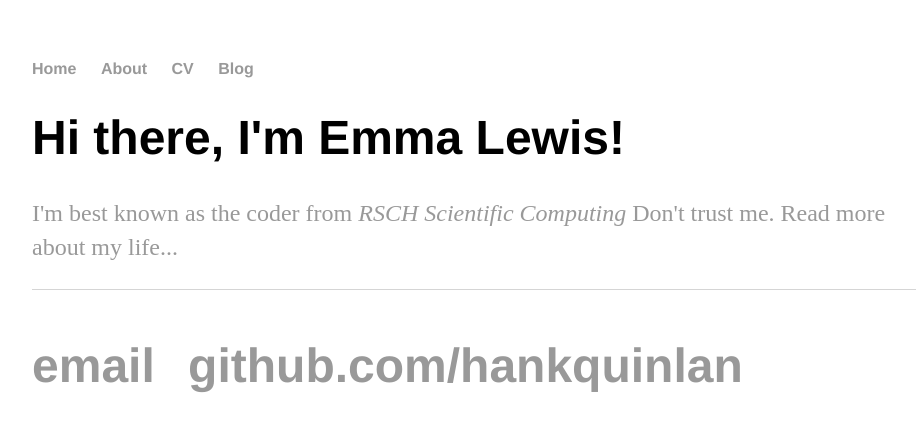
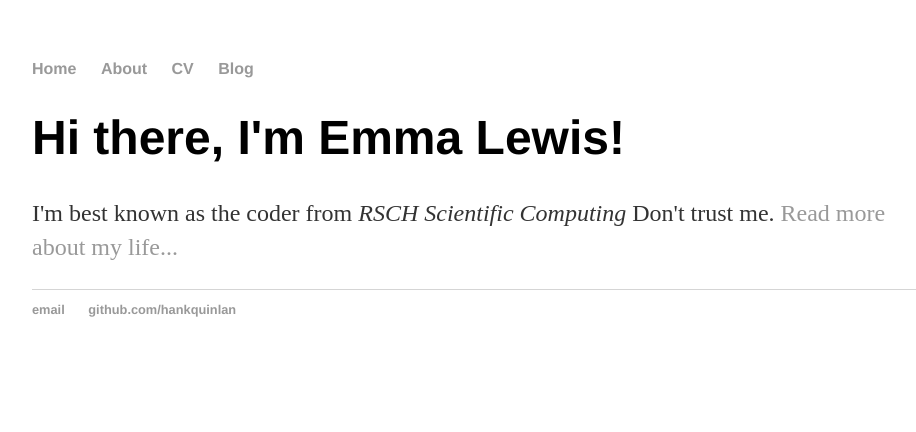
Before and after one commit to EmmaLewisMaclaren/EmmaLewisMaclaren.github.io, a Jekyll site: the page built from index.html, in a window 1280 px wide. Shown: the top 432 px of the page, without its empty margins (160-1076 px from the left). Built offline with Jekyll 4.4.1, drawn with Linux system fonts in a browser that asks for light colours.

Commit message:
Update main.css

```diff
--- a/css/main.css
+++ b/css/main.css
@@ -26,11 +26,11 @@ h1 {
 p {
     font-size: 1.5em;
     line-height: 1.4em;
-    color: #999;
+    color: #333;
 }
 footer {
     border-top: 1px solid #d5d5d5;
-    font-size: 3em;
+    font-size: 0.8em;
 }
 
 ul.posts {
```
